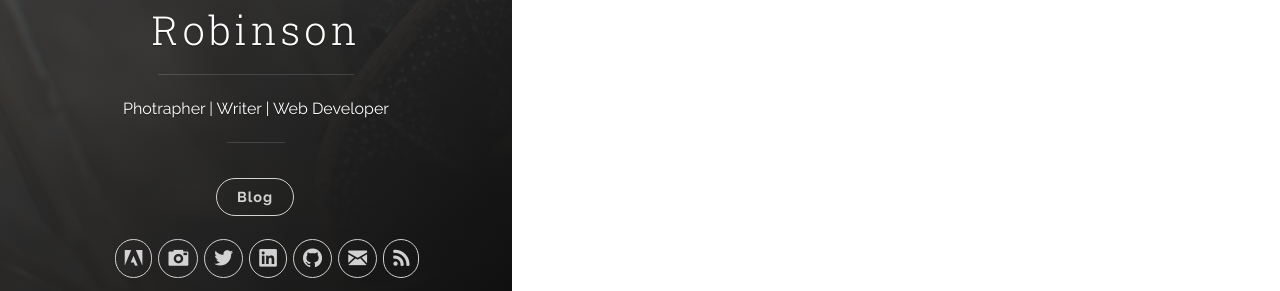
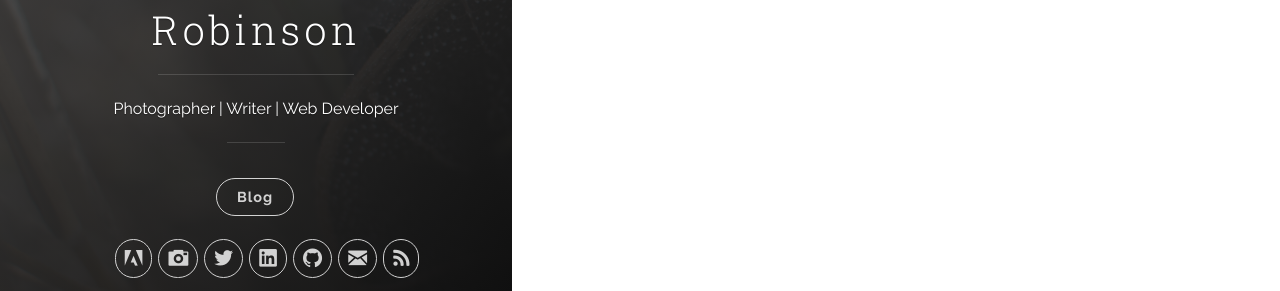
Before and after one commit to cameroncrobinson/cameroncrobinson.github.io, a Jekyll site: the page built from index.html, in a window 1280 px wide. Shown: the part 392-683 px from the top of the page. Built offline with Jekyll 4.4.1, drawn with Linux system fonts in a browser that asks for light colours; the list of posts is cut into pages by our own code.

```diff
--- a/_config.yml
+++ b/_config.yml
@@ -1,9 +1,9 @@
 # Site settings
 title: Cameron Robinson
-description: 'Photrapher | Writer | Web Developer'
+description: 'Photographer | Writer | Web Developer'
 url: 'http://cameroncrobinson.com'
 baseurl: ''
-# google_analytics: 'UA-XXXXXX-X'
+google_analytics: 'UA-96298015-4'
 # disqus_shortname: 'your-disqus-name'
 
 author:
```
